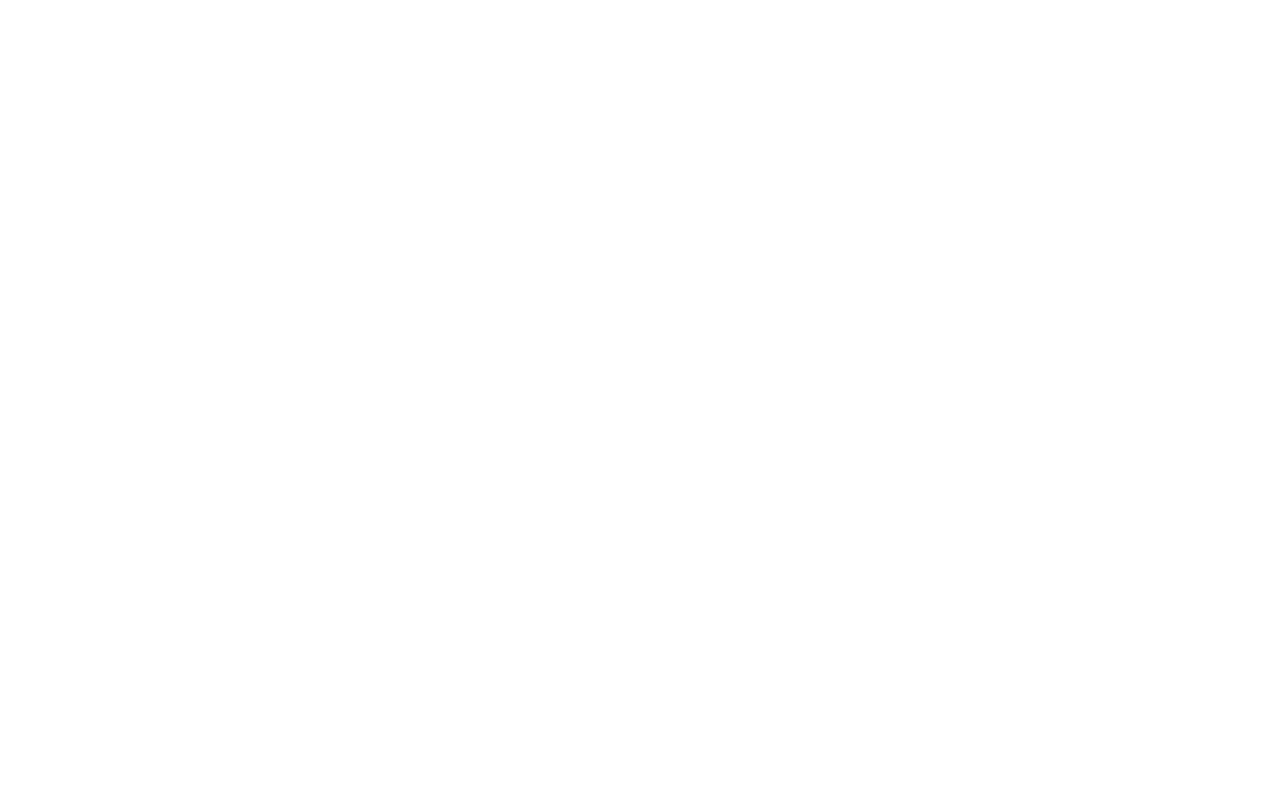
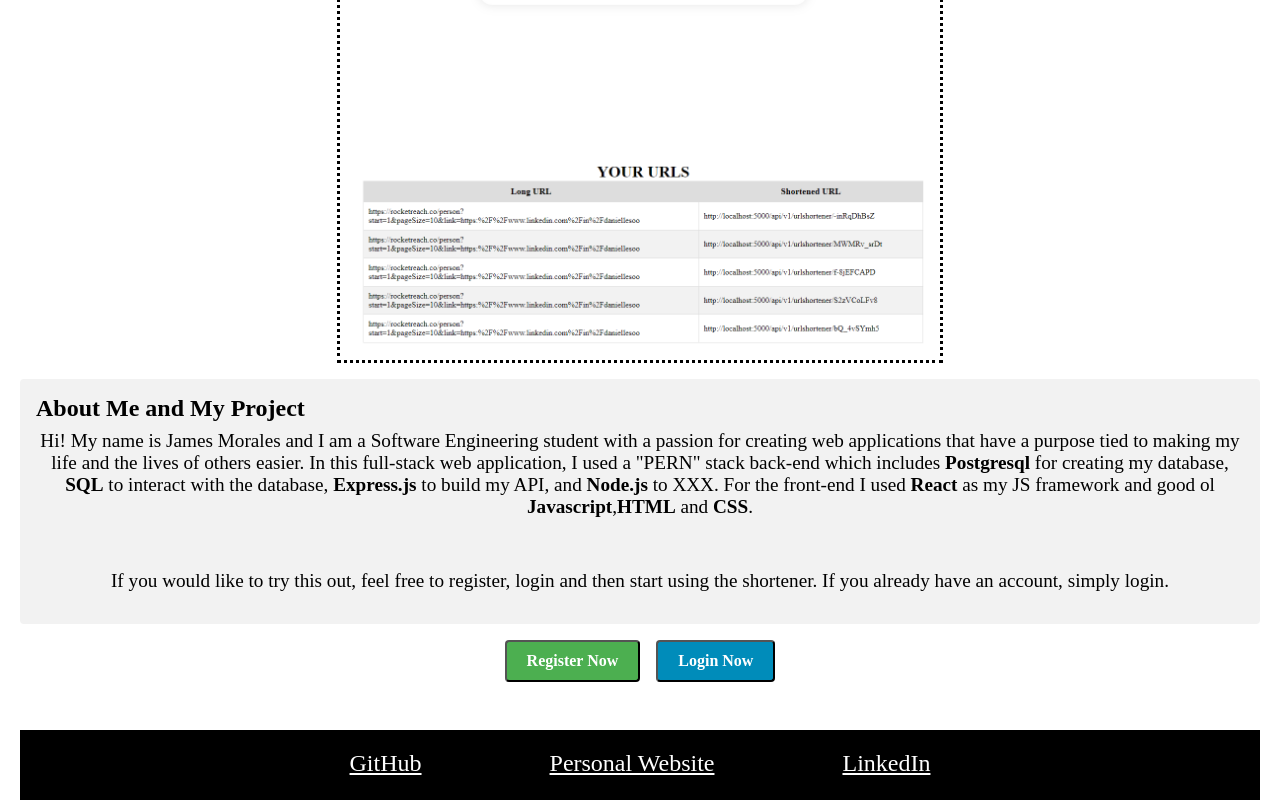
Before and after one commit to jamesmoraless/URL-Shortener-FrontEnd, a React (Create React App) app: page / in a window 1280 px wide. Shown: the part 371-1171 px from the top of the page. Before the commit the page ends 800 px from the top, so only its background shows below. Built offline with nearby package versions, Linux system fonts and the light colour scheme.

Commit message:
added welcome page

```diff
--- a/src/App.js
+++ b/src/App.js
@@ -1,5 +1,6 @@
 import React, { useState, useEffect } from 'react';
 import { BrowserRouter, Route, Switch } from 'react-router-dom';
+import Welcome from "./components/Welcome";
 import Register from "./components/Register";
 import Login from "./components/Login";
 import Shortener from "./components/Shortener";
@@ -17,7 +18,8 @@
   return (
         <BrowserRouter>
           <Switch>
-              <Route exact path='/' component={Register} />
+              <Route exact path='/' component={Welcome} />
+              <Route exact path='/register' component={Register} />
               <Route path='/login' component={Login} />
               <Route path='/shortener' render={() => (
                 <div>
@@ -30,6 +32,8 @@
 
 
 
+
+
   );
 }
 
--- a/src/components/Welcome.jsx
+++ b/src/components/Welcome.jsx
@@ -0,0 +1,67 @@
+//Preview Image of the shortener
+import React, {useState, useEffect} from 'react';
+import "./welcome.css";
+import projectImage from '../assets/urlShortener IMG.png'; // Import the project image
+
+
+export default function Welcome(props) {
+    const handleLoginBtn = () => {
+        try {
+          //get redirected to register
+          props.history.push('/login');
+
+        } catch (err) {
+          console.log('Button Failed:', err);
+        }
+      };
+    const handleRegisterBtn = () => {
+        try {
+          //get redirected to register
+          props.history.push('/register');
+
+        } catch (err) {
+          console.log('Button Failed:', err);
+        }
+      };
+
+
+    return (
+    <div className="welcome-container">
+      <h1 className="welcome-title">Welcome to My URL Shortener</h1>
+      <p className="intro-text">This is a URL shortener project that helps you create
+      shorter URLs for easy sharing and improved user experience.</p>
+      <img className='project-image' src={projectImage} alt="Example of the Url Shortener"/>
+      <div className="about-me-box">
+        <h2>About Me and My Project</h2>
+        <p>Hi! My name is James Morales and I am a Software Engineering student with a passion for
+            creating web applications that have a purpose tied to making my life and the lives of
+            others easier. In this full-stack web application, I used a "PERN" stack back-end
+            which includes <b>Postgresql</b> for creating my database, <b>SQL</b> to interact
+            with the database, <b>Express.js</b> to build my API, and <b>Node.js</b> to XXX. For
+            the front-end I used <b>React</b> as my JS framework and good ol <b>Javascript</b>,
+            <b>HTML</b> and <b>CSS</b>.</p> <br></br><br></br>
+            <p>
+                If you would like to try this out, feel free to register, login and then start using
+                the shortener. If you already have an account, simply login.
+            </p>
+      </div>
+      <div className="button-group">
+        <button className="button register-button" onClick={handleRegisterBtn}>
+            Register Now
+        </button>
+        <button className="button login-button" onClick={handleLoginBtn}>
+            Login Now
+        </button>
+
+      </div>
+
+      <div className="foot-container">
+    <a className="word" href='https://github.com/jamesmoraless' target='_blank'>GitHub</a>
+    <a className="word" href='https://jamesmoraless.github.io' target='_blank'>Personal Website</a>
+    <a className="word" href='https://www.linkedin.com/in/james-morales-470a161b2/' target='_blank'>LinkedIn</a>
+    </div>
+
+    </div>
+
+      );
+    };
--- a/src/components/welcome.css
+++ b/src/components/welcome.css
@@ -0,0 +1,88 @@
+.welcome-container {
+    display: flex;
+    flex-direction: column;
+    justify-content: center;
+    align-items: center;
+    padding: 0 20px;
+    box-sizing: border-box;
+    margin-top: 2.5rem;
+  }
+
+  .welcome-title {
+    font-size: 2.5rem;
+    margin-bottom: 1rem;
+  }
+
+  .intro-text, .about-me-box p {
+    font-size: 1.2rem;
+    text-align: center;
+    margin-bottom: 1rem;
+  }
+
+  .project-image {
+    width: 100%;
+    max-width: 600px;
+    display: block;
+    margin: 0 auto;
+    margin-bottom: 1rem;
+    border: dotted;
+  }
+
+  .about-me-box {
+    background-color: #f2f2f2;
+    padding: 1rem;
+    border-radius: 4px;
+    margin-bottom: 1rem;
+  }
+
+  .about-me-box h2 {
+    font-size: 1.5rem;
+    margin-bottom: 0.5rem;
+  }
+
+  .button-group {
+    display: flex;
+    justify-content: center;
+    gap: 1rem;
+  }
+
+  .button {
+    display: inline-block;
+    padding: 10px 20px;
+    font-size: 1rem;
+    text-decoration: none;
+    font-weight: 550;
+    border-radius: 4px;
+    transition: background-color 0.3s;
+  }
+
+  .register-button {
+    background-color: #4CAF50;
+    color: white;
+  }
+
+  .login-button {
+    background-color: #008CBA;
+    color: white;
+  }
+
+  .button:hover {
+    opacity: 0.8;
+  }
+
+  .foot-container {
+    display: flex;
+    justify-content: center;
+    gap: 8rem;
+    width: 100%;
+    margin-top: 3rem;
+    padding-top: 20px;
+    margin-bottom: 0rem;
+    height: 50px;
+    background-color: black;
+  }
+
+  .word {
+    font-size: 1.5rem;
+    color: white;
+  }
```
Also changed, not shown: src/assets/urlShortener IMG.png (added).
